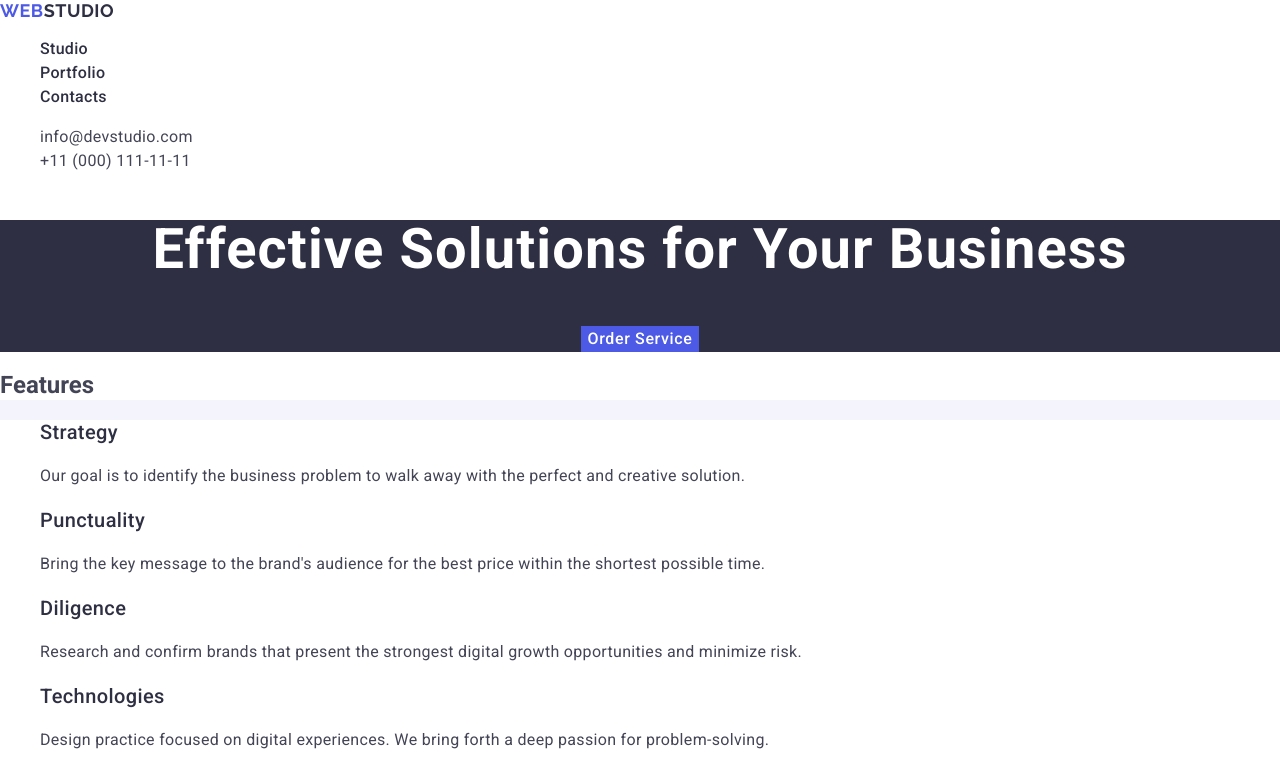
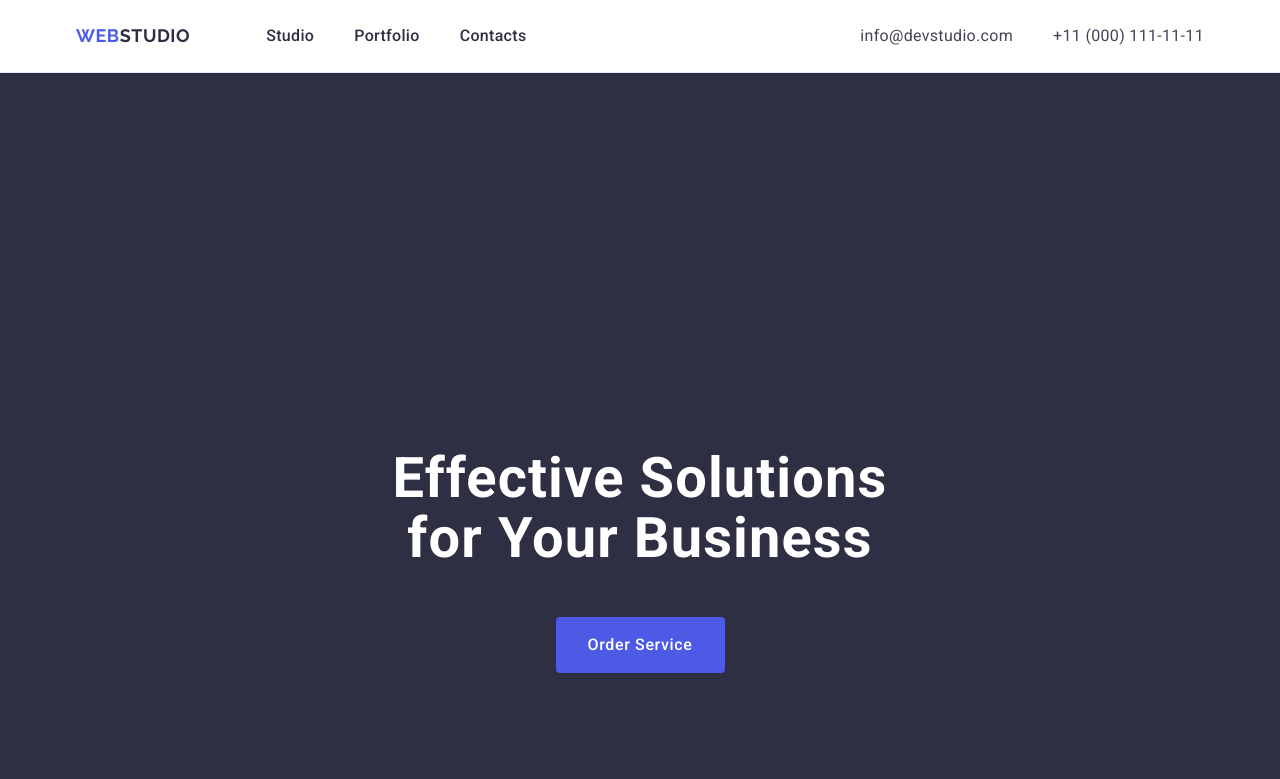
Before and after one commit to AnnaAr-po/goit-markup-hw-03, a plain HTML site: page index.html in a window 1280 px wide. Shown: the top 779 px of the page. Drawn offline with nearby package versions, Linux system fonts and the light colour scheme.

Commit message:
new file

```diff
--- a/css/styles.css
+++ b/css/styles.css
@@ -5,9 +5,30 @@ body {
 }
 ul, ol {
     list-style-type: none;
+    margin: 0;
+    padding: 0;
+}
+h1, h2, h3, h4, h5, h6, p {
+    margin: 0;
 }
 a {
     text-decoration: none;
+}
+.container {
+    max-width: 1158px;
+    padding: 0 15px;
+    margin: auto;
+}
+.page-header {
+    border-bottom: 1px solid #e7e9fc;
+}
+.header-container {
+    display: flex;
+    align-items: center;
+}
+.header-nav {
+    display: flex;
+    align-items: center;
 }
 .logo {
     font-family: "Raleway", sans-serif;
@@ -18,11 +39,20 @@ a {
         text-transform: uppercase;
         color: #4d5ae5;
 }
+.header-logo {
+    padding: 24px 0;
+    margin-right: 76px;
+}
 .header-logo .logo-part {
     color: #2e2f42;
 }
 .footer-logo .logo-part {
     color: #f4f4fd;
+}
+.nav-list{
+    display: flex;
+    align-items: center;
+    gap: 40px;
 }
 .nav-link {
         font-weight: 500;
@@ -30,6 +60,8 @@ a {
         line-height: 1.5;
         letter-spacing: 0.02em;
         color: #2e2f42;
+        padding: 24px 0;
+        display: block;
 }
 .nav-link:hover,
 .nav-link:focus {
@@ -37,12 +69,21 @@ a {
 }
 .address {
     font-style: normal;
+    margin-left: auto;
+}
+.address-list {
+    display: flex;
+    align-items: center;
+    gap: 40px;
 }
 .address-link {
         font-size: 16px;
         line-height: 1.5;
         letter-spacing: 0.02em;
         color: #434455;
+        padding: 24px 0;
+        display: block;
+
 }
 .address-link:hover,
 .address-link:focus {
@@ -51,6 +92,7 @@ a {
 .solutions-img {
     background: #2e2f42;
     text-align: center;
+    padding: 188px 0;
 }
 .solutions-text {
     font-weight: 700;
@@ -59,17 +101,29 @@ line-height: 1.07;
 letter-spacing: 0.02em;
 text-align: center;
 color: #fff;
+max-width: 496px;
+padding-top: 188px;
+padding-bottom: 48px;
+margin-left: auto;
+margin-right: auto;
 }
 .solutions-button {
+    display: block;
+    text-align: center;
     background-color: #4d5ae5;
     border: none;
-    font-family: "Roboto", sans-serif;
 font-weight: 500;
 font-size: 16px;
 line-height: 1.5;
 letter-spacing: 0.04em;
 color: #fff;
 cursor: pointer;
+border-radius: 4px;
+min-width: 169px;
+height: 56px;
+margin-left: auto;
+margin-right: auto;
+
 }
 .solutions-button:hover,
 .solutions-button:focus {
@@ -78,15 +132,33 @@ cursor: pointer;
 
 .features {
     background: #f4f4fd;
+    flex-direction: row;
+    padding-bottom: 120px;
+    padding-top: 120px;
 }
 .hidden {
-    background: #fff;
+    position: absolute;
+    width: 1px;
+    height: 1px;
+    margin: -1px;
+    border: 0;
+    padding: 0;
+    white-space: nowrap;
+    clip-path: inset(100%);
+    clip: rect(0 0 0 0);
+    overflow: hidden;
+
 }
 .features-list {
     background: #fff;
+    display: flex;
+    padding-bottom: 120px;
+    gap: 24px;
 }
 .features-item {
     background-color: #ffffff;
+    padding-top: 120px;
+    width: calc((100% - 72px) / 4);
 }
 .features-header {
 font-weight: 500;
@@ -94,6 +166,8 @@ font-size: 20px;
 line-height: 1.2;
 letter-spacing: 0.02em;
 color: #2e2f42;
+padding-bottom: 8px;
+text-transform: capitalize;
 }
 .features-text {
     font-weight: 400;
@@ -101,25 +175,42 @@ color: #2e2f42;
     line-height: 1.5;
     letter-spacing: 0.02em;
     color: #434455;
+    padding-bottom: 32px;
+  margin-right: auto;
+  margin-left: auto;
 }
 
 .team {
     background: #f4f4fd;
+    padding-bottom: 120px;
 }
 .team-title {
+    text-align: center;
 font-weight: 700;
 font-size: 36px;
 line-height: 1.11;
 letter-spacing: 0.02em;
-text-align: center;
 color: #2e2f42;
 text-transform: capitalize;
+padding-top: 120px;
+  margin-bottom: 72px;
 }
 .team-list {
-    background-color: #ffffff;
+    display: flex;
+  gap: 24px;
 }
 .team-item {
     background-color: #fff;
+    width: 264px;
+  height: 380px;
+  border-radius: 0 0 4px 4px;
+  width: calc((100% - 72px) / 4);
+}
+.good-team {
+    text-align: center;
+    padding: 32px 0;
+    margin: 0;
+    border-radius: 0px 0px 4px 4px;
 }
 
 .portfolio {
@@ -133,33 +224,51 @@ letter-spacing: 0.02em;
 text-align: center;
 color: #2e2f42;
 text-transform: capitalize;
+padding-top: 120px;
+margin-bottom: 72px;
 }
 .portfolio-list {
     background-color: #ffffff;
+    display: flex;
+  gap: 24px;
+  flex-wrap: wrap;
 }
 .portfolio-item {
     background-color: #fff;
+    width: 360px;
+    height: 420px;
 }
 .portfolio-subtitle {
+    display: block;
 font-weight: 500;
 font-size: 20px;
 line-height: 1.2;
 letter-spacing: 0.02em;
 color: #2e2f42;
+margin-bottom: 8px;
+margin-top: 32px;
 }
 .portfolio-item-text {
 font-size: 16px;
 line-height: 1.5;
 letter-spacing: 0.02em;
 color: #434455;
+display: block;
+  margin: 0;
 }
 
 .page-footer {
     background-color: #2e2f42;
+    padding-top: 100px;
+  padding-bottom: 100px;
+  margin: 0 auto;
 }
 .footer-item-text {
 font-size: 16px;
 line-height: 1.5;
 letter-spacing: 0.02em;
 color: #f4f4fd;
+max-width: 264px;
+  margin: 0;
+  padding-top: 16px;
 }
--- a/index.html
+++ b/index.html
@@ -21,6 +21,7 @@
   </head>
   <body>
     <header class="page-header">
+      <div class="container header-container">
       <nav class="header-nav">
         <a class="logo header-logo" href="./index.html"
           >Web<span class="logo-part">Studio</span></a>
@@ -44,17 +45,21 @@
           </li>
         </ul>
       </address>
+    </div>
     </header>
     <main>
 
       <section class="solutions-img">
+        <div class="container">
         <h1 class="solutions-text">Effective Solutions for Your Business</h1>
         <button type="button" class="solutions-button">Order Service</button>
+      </div>
       </section>
 
 
 
       <section class="features">
+        <div class="container">
         <h2 class="hidden">Features</h2>
         <ul class="features-list">
           <li class="features-item">
@@ -86,10 +91,12 @@
             </p>
           </li>
         </ul>
+      </div>
       </section>
 
 
       <section class="team">
+        <div class="container">
         <h2 class="team-title">Our Team</h2>
         <ul class="team-list">
           <li class="team-item">
@@ -98,8 +105,10 @@
               width="264"
               height="260"
             />
+            <div class="good-team">
             <h3 class="features-header">Mark Guerrero</h3>
             <p class="features-text">Product Designer</p>
+          </div>
           </li>
           <li class="team-item">
             <img
@@ -108,8 +117,10 @@
               width="264"
               height="260"
             />
+            <div class="good-team">
             <h3 class="features-header">Tom Ford</h3>
             <p class="features-text">Frontend Developer</p>
+          </div>
           </li>
           <li class="team-item">
             <img
@@ -118,8 +129,10 @@
             width="264"
             height="260"
           />
+          <div class="good-team">
             <h3 class="features-header">Camila Garcia</h3>
             <p class="features-text">Marketing</p>
+          </div>
           </li>
           <li class="team-item">
             <img
@@ -128,13 +141,17 @@
             width="264"
             height="260"
           />
+          <div class="good-team">
             <h3 class="features-header">Daniel Wilson</h3>
             <p class="features-text">UI Designer</p>
+          </div>
           </li>
         </ul>
+      </div>
       </section>
 
       <section class="portfolio">
+        <div class="container">
         <h2 class="section-title">Our Portfolio</h2>
         <ul class="portfolio-list">
           <li class="portfolio-item">
@@ -176,15 +193,18 @@
             <p class="portfolio-item-text">Marketing</p>
           </li>
         </ul>
+      </div>
       </section>
     </main>
     <footer class="page-footer">
+      <div class="container">
       <a class="logo footer-logo" href="./index.html"
         >Web<span class="logo-part">Studio</span></a>
       <p class="footer-item-text">
         Increase the flow of customers and sales for your business with digital
         marketing & growth solutions.
       </p>
+    </div>
     </footer>
   </body>
 </html>
```
